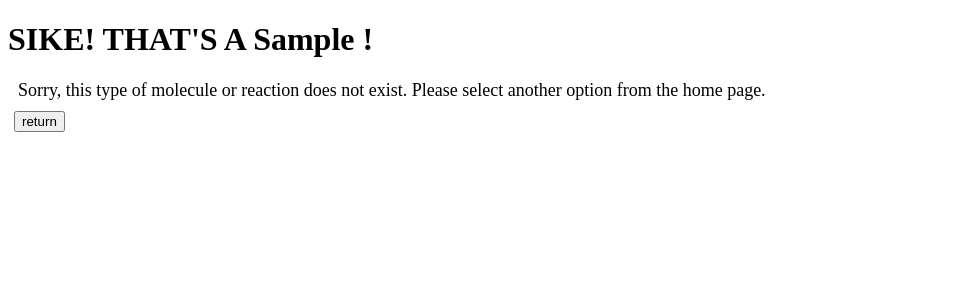
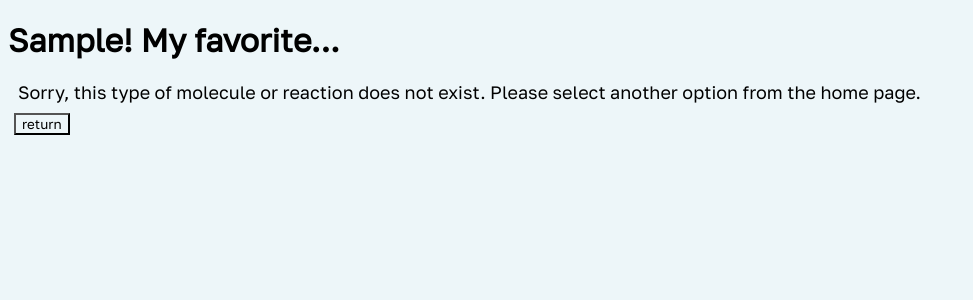
Before and after one commit to phillipma10/Organic_Chemistry_Search_Bar, a React (Create React App) app: page / in a window 1280 px wide. Both pictures are taken after typing "Sample" into the empty fields and a click on the button "search". Shown: the top 300 px of the page, without its empty margins (0-973 px from the left). Built offline with nearby package versions, Linux system fonts and the light colour scheme.

Commit message:
background color font and rounded images

```diff
--- a/src/App.css
+++ b/src/App.css
@@ -1,3 +1,14 @@
+@import url('https://fonts.googleapis.com/css2?family=Golos+Text&display=swap');
+
+:root {
+  --background: #edf6f9;
+}
+
+* {
+  background-color: var(--background);
+  font-family: Golos Text;
+}
+
 .App{
   display:flex;
   justify-content: center;
@@ -18,3 +29,7 @@ p {
   margin: 10px;
   font-size: 18px;
 }
+
+img {
+  border-radius: 30px
+}
--- a/src/pages/Reactions.js
+++ b/src/pages/Reactions.js
@@ -25,7 +25,7 @@ function Reactions() {
                     <div>
                         <p><b>Acetal Formation</b></p>
                         <p><i>Addition of Alcohol to Aldehydes and Ketones</i></p>
-                        <img src={acetal1} />
+                        <img src={acetal1}/>
                         <p>Add an alcohol with acid to a ketone to form the acetal. Note that the hemiacetal is an intermediary step but will naturally turn to an acetal in acidic conditions, which is why we have H₂SO₄.</p>
                     </div>
                 )
@@ -361,7 +361,7 @@ function Reactions() {
 
     return (
         <div>
-            <h1>SIKE! THAT'S A {location.state} !</h1>
+            <h1>{location.state}! My favorite...</h1>
             <div>
                 {image()}
             </div>
```
